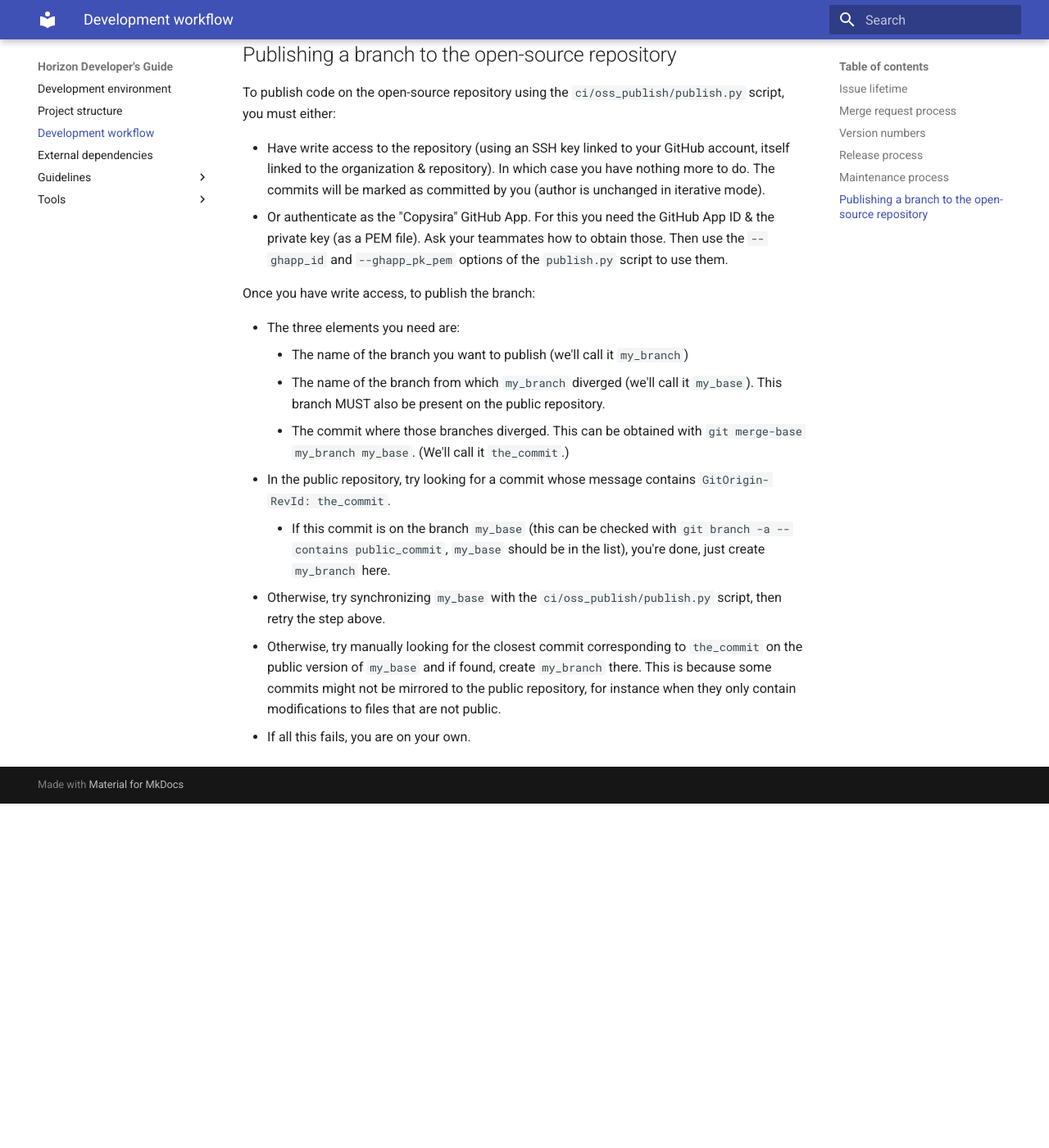
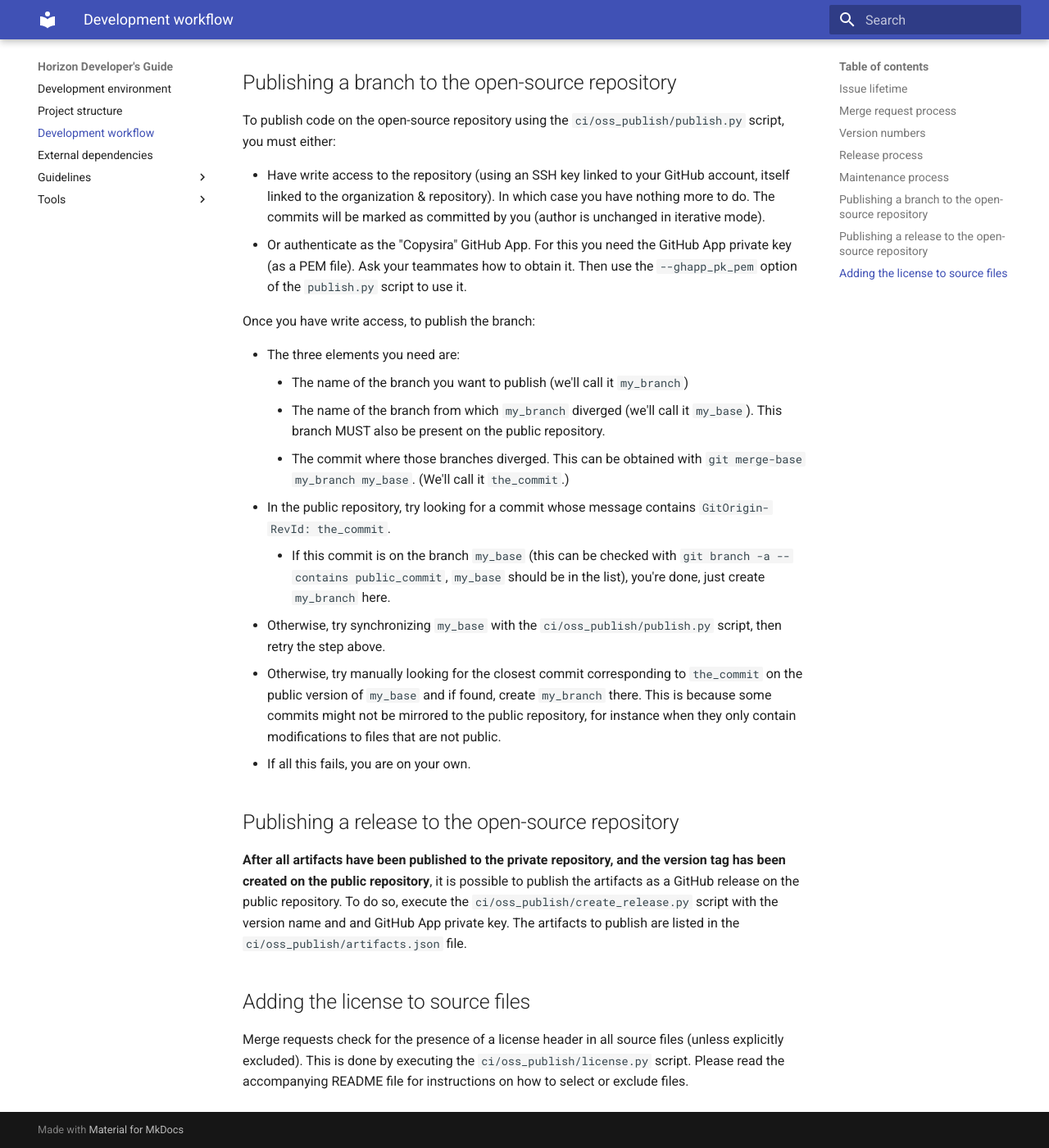
Before and after one commit to siradel-oss/horizon, an MkDocs documentation site: the page built from doc/src/development_workflow.md, in a window 1280 px wide and 1400 px high, scrolled down 5549 px. Shown: the whole window at 82% size. Built offline with MkDocs 1.6.1 and Material for MkDocs 9.7.7, drawn with Linux system fonts in a browser that asks for light colours; before the commit the page ends 6529 px from its top, so only the background shows below that; some of the changed text lies outside the part shown.

Commit message:
[HRZ-1205] Add tool to publish artifacts
See merge request horizon/Horizon!1396

GitOrigin-RevId: 4480f5399a3d4db0ba9626a1f17debe158a29bb1

```diff
--- a/doc/src/development_workflow.md
+++ b/doc/src/development_workflow.md
@@ -91,6 +91,7 @@ There are no rule for what should increment the major or patch number, but gener
     - If somehow this fails (for example if the release branch was already published), you can create the tag manually.
     - The tag should point to the public version of the release commit.
     - Once the tag has been published, the public `release_a.b.c` can be deleted, but you can also keep it if you want.
+    - Finally, [create the release on the open-source repository](#publishing-a-release-to-the-open-source-repository).
 - Back on your local clone, set the version number to the next snapshot:
     - `python3 tools/build_info/set_version.py d.e.f-SNAPSHOT`
 - Commit:
@@ -133,7 +134,7 @@ If a previously released version needs to be patched, and eventually have patch
 To publish code on the open-source repository using the `ci/oss_publish/publish.py` script, you must either:
 
 - Have write access to the repository (using an SSH key linked to your GitHub account, itself linked to the organization & repository). In which case you have nothing more to do. The commits will be marked as committed by you (author is unchanged in iterative mode).
-- Or authenticate as the "Copysira" GitHub App. For this you need the GitHub App ID & the private key (as a PEM file). Ask your teammates how to obtain those. Then use the `--ghapp_id` and `--ghapp_pk_pem` options of the `publish.py` script to use them.
+- Or authenticate as the "Copysira" GitHub App. For this you need the GitHub App private key (as a PEM file). Ask your teammates how to obtain it. Then use the `--ghapp_pk_pem` option of the `publish.py` script to use it.
 
 Once you have write access, to publish the branch:
 
@@ -146,3 +147,11 @@ Once you have write access, to publish the branch:
 - Otherwise, try synchronizing `my_base` with the `ci/oss_publish/publish.py` script, then retry the step above.
 - Otherwise, try manually looking for the closest commit corresponding to `the_commit` on the public version of `my_base` and if found, create `my_branch` there. This is because some commits might not be mirrored to the public repository, for instance when they only contain modifications to files that are not public.
 - If all this fails, you are on your own.
+
+## Publishing a release to the open-source repository
+
+**After all artifacts have been published to the private repository, and the version tag has been created on the public repository**, it is possible to publish the artifacts as a GitHub release on the public repository. To do so, execute the `ci/oss_publish/create_release.py` script with the version name and and GitHub App private key. The artifacts to publish are listed in the `ci/oss_publish/artifacts.json` file.
+
+## Adding the license to source files
+
+Merge requests check for the presence of a license header in all source files (unless explicitly excluded). This is done by executing the `ci/oss_publish/license.py` script. Please read the accompanying README file for instructions on how to select or exclude files.
```
Also changed, not shown: README.md.
